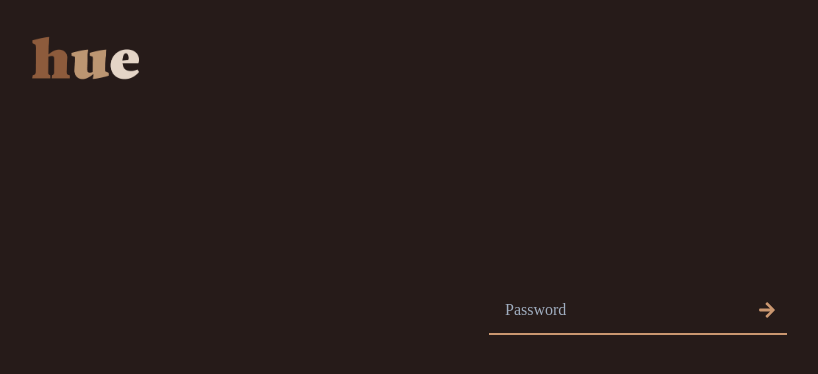
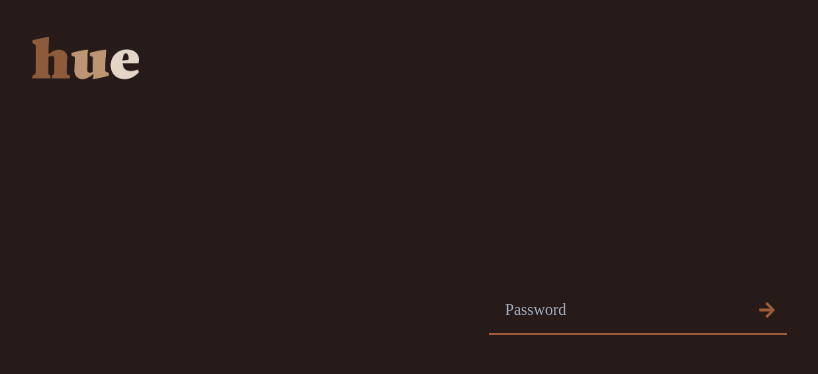
Before and after one commit to wearehue/hue-app, a React (Create React App) app: page /talent in a window 1280 px wide. Shown: the top 374 px of the page, without its empty margins (2-820 px from the left). Built offline with nearby package versions, Linux system fonts and the light colour scheme; a web font is replaced by a local one.

Commit message:
changed auth password input color

```diff
--- a/src/pages/Auth.js
+++ b/src/pages/Auth.js
@@ -46,9 +46,9 @@ function Auth({ children }) {
               borderRadius="0px"
               borderBottom="2px solid"
               fontSize="16px"
-              color="brand.sand"
+              color="brand.sugar"
               _hover={{
-                color: "brand.sand",
+                color: "brand.sugar",
               }}
               onKeyPress={(event) => {
                 if (event.key === "Enter") {
@@ -58,7 +58,7 @@ function Auth({ children }) {
             />
             <Button
               rightIcon={<FaArrowRight />}
-              color="brand.sand"
+              color="brand.sugar"
               variant="link"
               size="lg"
               borderRadius="0px"
```
Also changed, not shown: 1 other file (tests, documents, lock files or other folders).
